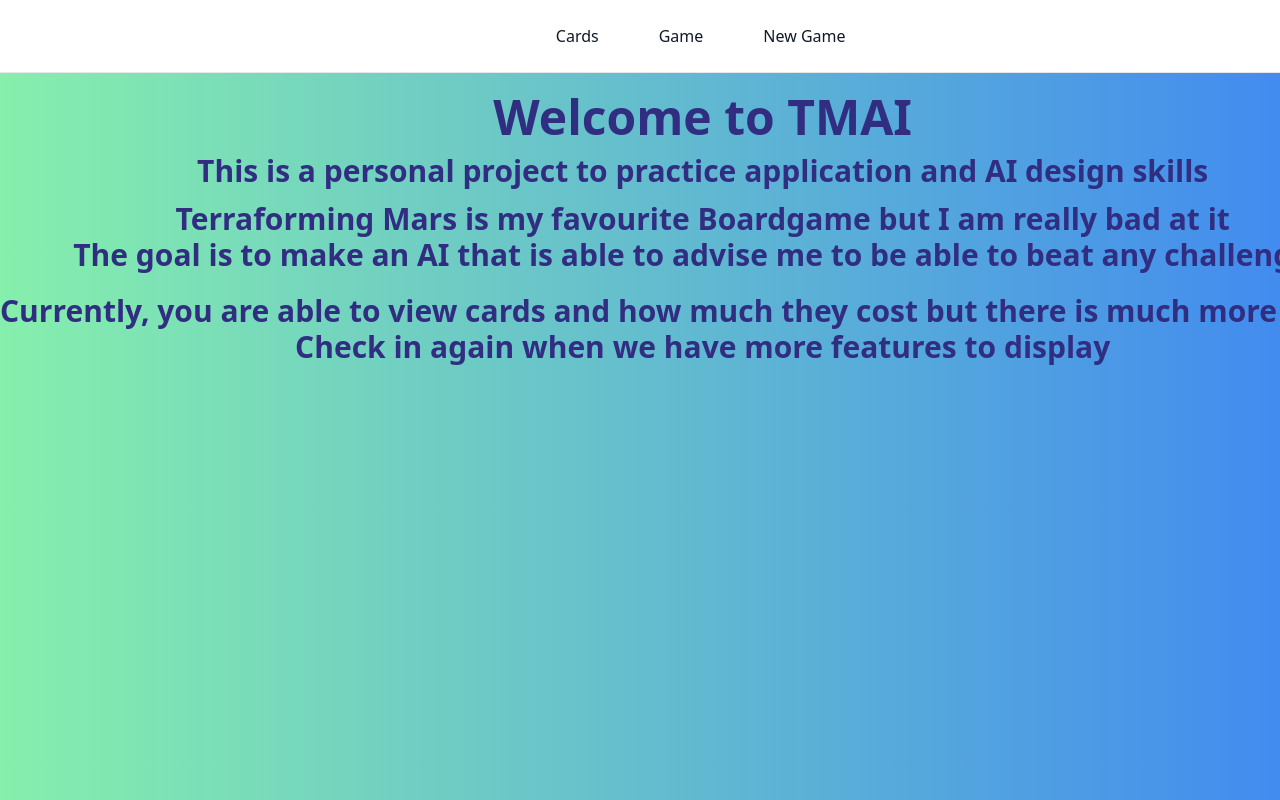
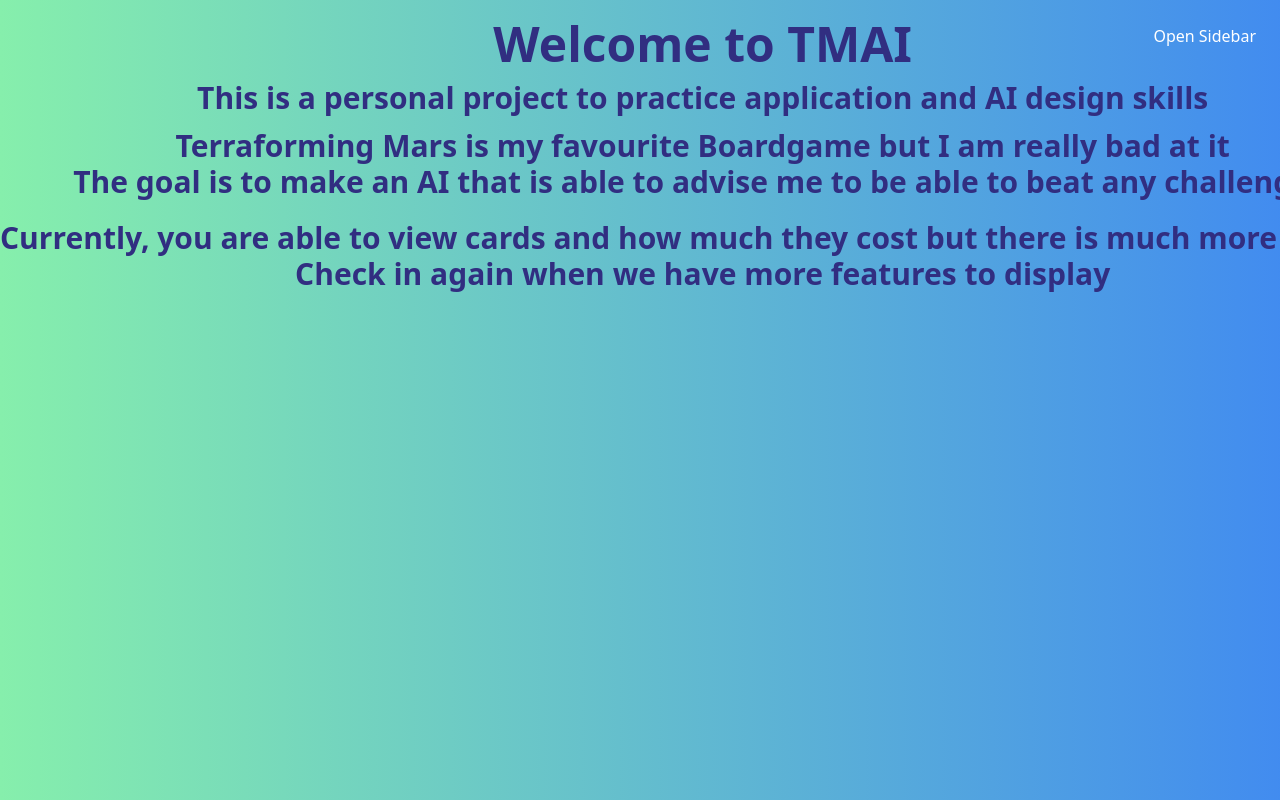
Before and after one commit to JackFawthorpe/TMAI, a Svelte app in the folder frontend/: page / in a window 1280 px wide. Shown: the top 800 px of the page. Built offline with nearby package versions, Linux system fonts and the light colour scheme.

Commit message:
Feature: Switched the navbar to be a sidebar

```diff
--- a/frontend/src/App.svelte
+++ b/frontend/src/App.svelte
@@ -1,6 +1,6 @@
 <script>
   import { Router, Route } from 'svelte-routing'
-  import Navbar from "./Components/Layout/Navbar.svelte";
+  import Navbar from "./Components/Layout/Sidebar.svelte";
   import "./app.css"
   import CardPage from "./Pages/CardPage.svelte";
   import GamePage from "./Pages/GamePage.svelte";
--- a/frontend/src/Components/Layout/Navbar.svelte
+++ /dev/null
@@ -1,19 +0,0 @@
-<script>
-    import {Link} from "svelte-routing";
-</script>
-
-<nav class="bg-white sticky z-20 border-b border-gray-200">
-    <div class="flex flex-wrap items-center justify-center mx-auto p-4">
-        <ul class="flex font-medium md:flex-row space-x-8">
-            <li>
-                <Link to="/cards" class="block py-2 pl-3 pr-4 text-gray-900 rounded hover:bg-gray-100 md:hover:bg-transparent md:hover:text-indigo-800 p-0">Cards</Link>
-            </li>
-            <li>
-                <Link to ="/game" class="block py-2 pl-3 pr-4 text-gray-900 rounded hover:bg-gray-100 md:hover:bg-transparent md:hover:text-indigo-800 p-0">Game</Link>
-            </li>
-            <li>
-                <Link to ="/game/create" class="block py-2 pl-3 pr-4 text-gray-900 rounded hover:bg-gray-100 md:hover:bg-transparent md:hover:text-indigo-800 p-0">New Game</Link>
-            </li>
-        </ul>
-    </div>
-</nav>
--- /dev/null
+++ b/frontend/src/Components/Layout/Sidebar.svelte
@@ -0,0 +1,39 @@
+<script>
+    import {Link} from "svelte-routing";
+
+    let isOpen = false;
+
+    const toggleSidebar = () => {
+        isOpen = !isOpen;
+    }
+
+</script>
+
+<div
+        class="fixed top-0 left-0 h-full w-64 bg-white text-white p-4 transform transition-transform duration-300 ease-in-out z-50"
+        class:translate-x-0={isOpen}
+        class:translate-x-[-100%]={!isOpen}
+>
+    <ul class="">
+        <li>
+            <Link to="/cards" class="block py-2 pl-3 pr-4 text-gray-900 rounded hover:bg-gray-100 md:hover:bg-transparent md:hover:text-indigo-800 p-0">Cards</Link>
+            <hr>
+        </li>
+        <li>
+            <Link to ="/game" class="block py-2 pl-3 pr-4 text-gray-900 rounded hover:bg-gray-100 md:hover:bg-transparent md:hover:text-indigo-800 p-0">Game</Link>
+            <hr>
+        </li>
+        <li>
+            <Link to ="/game/create" class="block py-2 pl-3 pr-4 text-gray-900 rounded hover:bg-gray-100 md:hover:bg-transparent md:hover:text-indigo-800 p-0">New Game</Link>
+            <hr>
+        </li>
+    </ul>
+</div>
+
+<button class="fixed top-4 right-4 p-2 text-white" on:click={toggleSidebar}>
+    {#if isOpen}
+        Close Sidebar
+    {:else}
+        Open Sidebar
+    {/if}
+</button>
```
